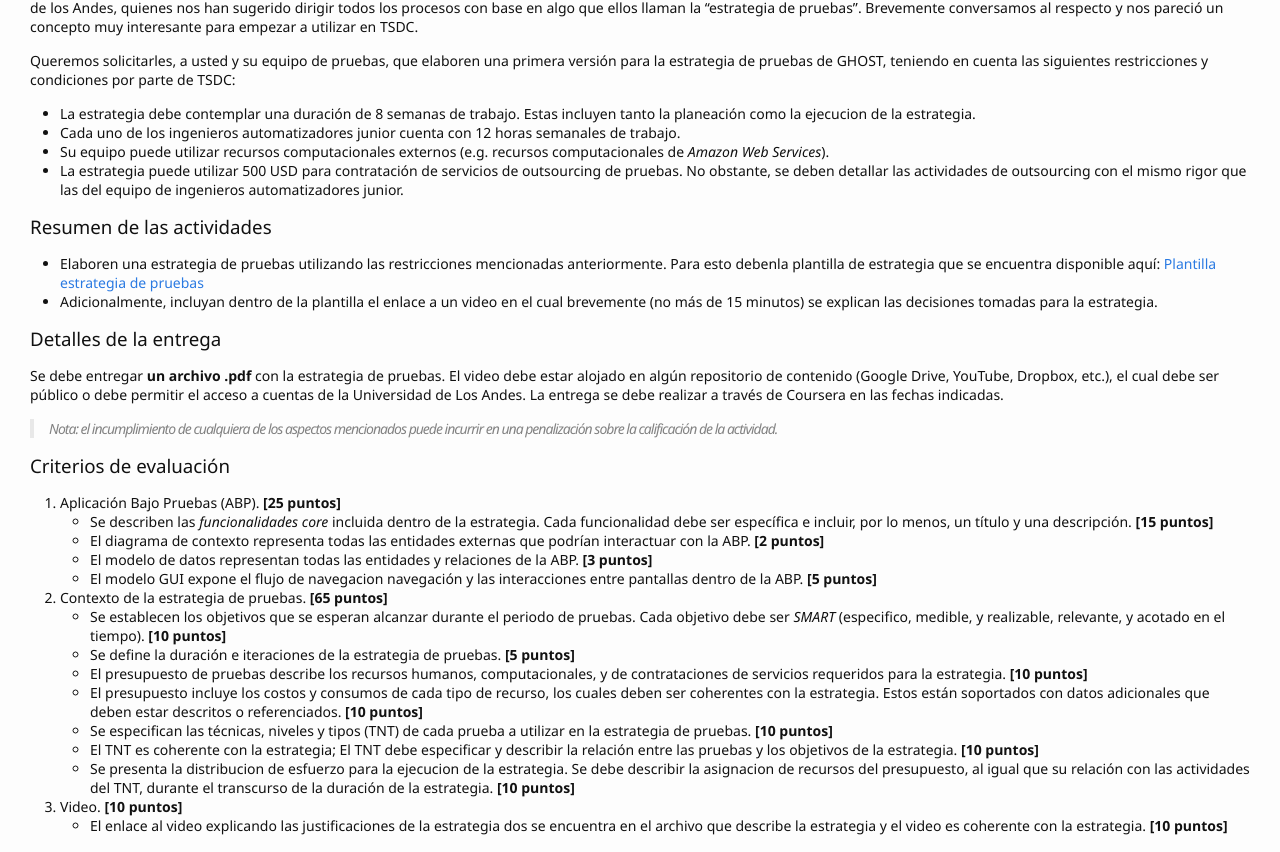
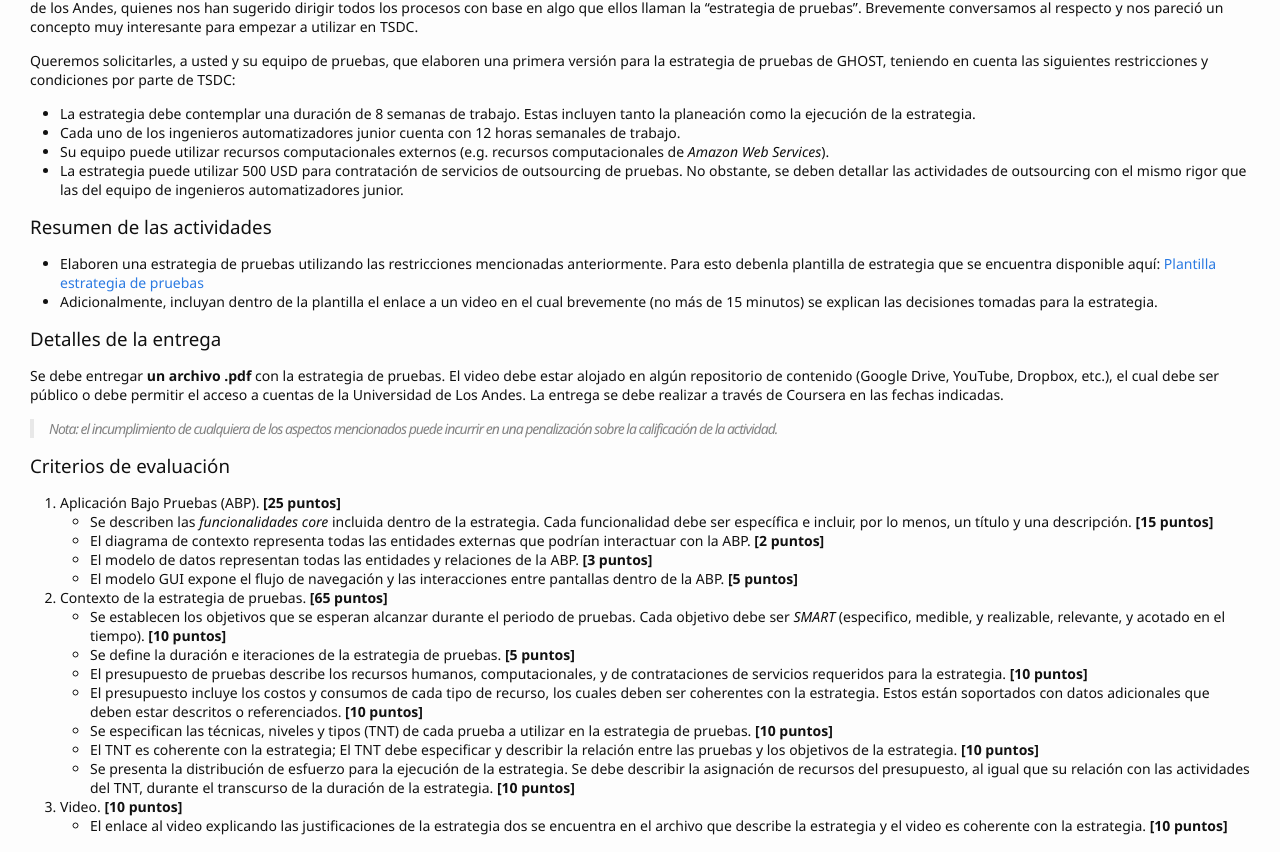
Before and after one commit to TiCSw/mt1_guias_pruebas, a Jekyll site: the page built from docs/semanas/semana3.md, in a window 1280 px wide. Shown: the part 462-1314 px from the top of the page. Built offline with Jekyll 4.4.1, drawn with Linux system fonts in a browser that asks for light colours; some web fonts are replaced; our own code applies the rules of GitHub Pages for plain Markdown files; comment, search, counter and statistics services are not loaded.

Commit message:
Update semana3.md

```diff
--- a/docs/semanas/semana3.md
+++ b/docs/semanas/semana3.md
@@ -7,7 +7,7 @@ Gracias de nuevo por su trabajo. El análisis de datos recolectado con la encues
 
 Queremos solicitarles, a usted y su equipo de pruebas, que elaboren una primera versión para la estrategia de pruebas de GHOST, teniendo en cuenta las siguientes restricciones y condiciones por parte de TSDC:
 
-* La estrategia debe contemplar una duración de 8 semanas de trabajo. Estas incluyen tanto la planeación como la ejecucion de la estrategia.
+* La estrategia debe contemplar una duración de 8 semanas de trabajo. Estas incluyen tanto la planeación como la ejecución de la estrategia.
 * Cada uno de los ingenieros automatizadores junior cuenta con 12 horas semanales de trabajo.
 * Su equipo puede utilizar recursos computacionales externos (e.g. recursos computacionales de _Amazon Web Services_).
 * La estrategia puede utilizar 500 USD para contratación de servicios de outsourcing de pruebas. No obstante, se deben detallar las actividades de outsourcing con el mismo rigor que las del equipo de ingenieros automatizadores junior.
@@ -29,7 +29,7 @@ Se debe entregar **un archivo .pdf** con la estrategia de pruebas. El video debe
     - Se describen las _funcionalidades core_ incluida dentro de la estrategia. Cada funcionalidad debe ser específica e incluir, por lo menos, un título y una descripción. **[15 puntos]**
     - El diagrama de contexto representa todas las entidades externas que podrían interactuar con la ABP. **[2 puntos]**
     - El modelo de datos representan todas las entidades y relaciones de la ABP. **[3 puntos]**
-    - El modelo GUI expone el flujo de navegacion navegación y las interacciones entre pantallas dentro de la ABP. **[5 puntos]**
+    - El modelo GUI expone el flujo de navegación y las interacciones entre pantallas dentro de la ABP. **[5 puntos]**
 
 2. Contexto de la estrategia de pruebas. **[65 puntos]**
     - Se establecen los objetivos que se esperan alcanzar durante el periodo de pruebas. Cada objetivo debe ser _SMART_ (especifico, medible, y realizable, relevante, y acotado en el tiempo). **[10 puntos]**
@@ -38,7 +38,7 @@ Se debe entregar **un archivo .pdf** con la estrategia de pruebas. El video debe
     - El presupuesto incluye los costos y consumos de cada tipo de recurso, los cuales deben ser coherentes con la estrategia. Estos están soportados con datos adicionales que deben estar descritos o referenciados. **[10 puntos]**
     - Se especifican las técnicas, niveles y tipos (TNT) de cada prueba a utilizar en la estrategia de pruebas. **[10 puntos]**
     - El TNT es coherente con la estrategia; El TNT debe especificar y describir la relación entre las pruebas y los objetivos de la estrategia. **[10 puntos]**
-    - Se presenta la distribucion de esfuerzo para la ejecucion de la estrategia. Se debe describir la asignacion de recursos del presupuesto, al igual que su relación con las actividades del TNT, durante el transcurso de la duración de la estrategia. **[10 puntos]**
+    - Se presenta la distribución de esfuerzo para la ejecución de la estrategia. Se debe describir la asignación de recursos del presupuesto, al igual que su relación con las actividades del TNT, durante el transcurso de la duración de la estrategia. **[10 puntos]**
 
 3. Video. **[10 puntos]**
     - El enlace al video explicando las justificaciones de la estrategia dos se encuentra en el archivo que describe la estrategia y el video es coherente con la estrategia. **[10 puntos]**
```
